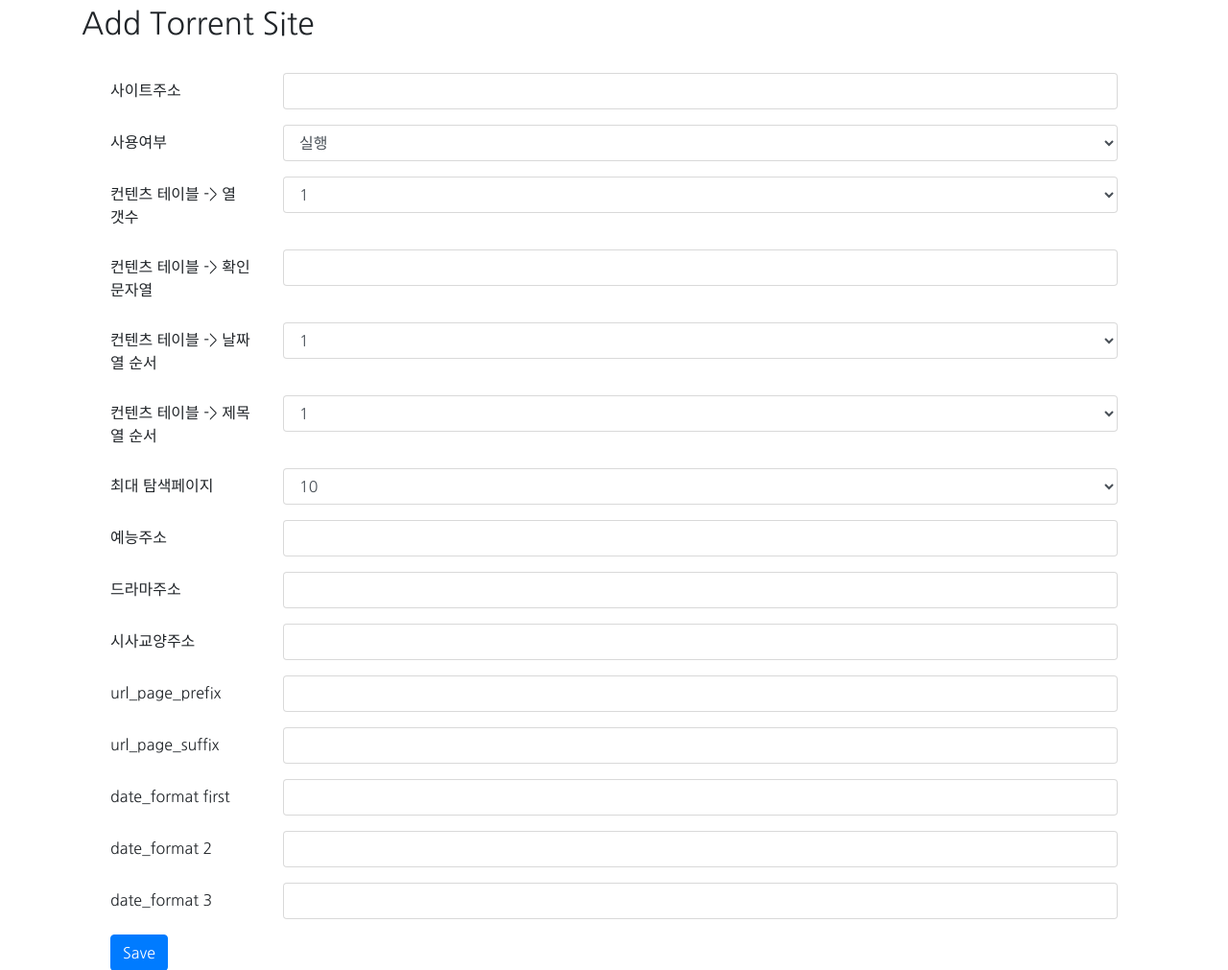
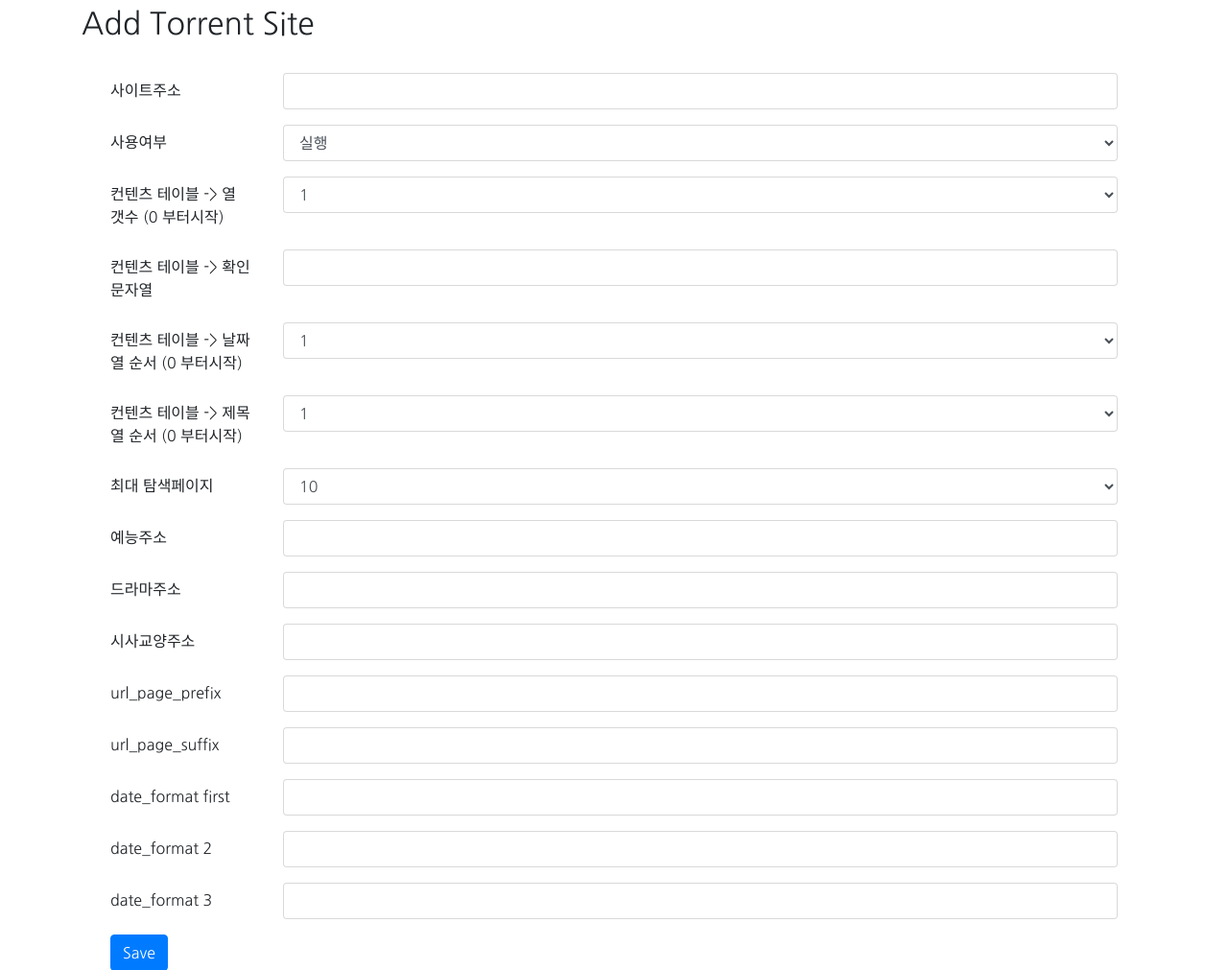
Before and after one commit to kksworks/kks-media-tool-v2, a Django app: page /site_mgr/new/ in a window 1280 px wide. Shown: the part 56-1067 px from the top of the page at 96% size. Run offline with Django 3.2, Linux system fonts and the light colour scheme; parts of the project's set-up code (start-up, migrations or seed data) failed here and were passed over; some libraries are stand-ins or nearby versions.

Commit message:
가독성 수정

```diff
--- a/django_site/site_mgr/forms.py
+++ b/django_site/site_mgr/forms.py
@@ -20,10 +20,10 @@ class TorrentSiteForm(forms.ModelForm):
 
     torrent_site1 = forms.CharField(label='사이트주소', max_length=100, widget=forms.TextInput(attrs={'class':'form-control'}))
     is_use = forms.ChoiceField(label='사용여부',choices=NUMBER_SEL_RUN,widget=forms.Select(attrs={'class':'form-control'}))
-    content_table_total_row_cnt = forms.ChoiceField(label='컨텐츠 테이블 -> 열 갯수',choices=NUMBER_SEL,widget=forms.Select(attrs={'class':'form-control'}))
+    content_table_total_row_cnt = forms.ChoiceField(label='컨텐츠 테이블 -> 열 갯수  (0 부터시작)',choices=NUMBER_SEL,widget=forms.Select(attrs={'class':'form-control'}))
     content_table_chk_str = forms.CharField(label='컨텐츠 테이블 -> 확인 문자열',widget=forms.TextInput(attrs={'class':'form-control'}))
-    content_row_cnt_of_date = forms.ChoiceField(label='컨텐츠 테이블 -> 날짜 열 순서',choices=NUMBER_SEL,widget=forms.Select(attrs={'class':'form-control'}))
-    content_row_cnt_of_title = forms.ChoiceField(label='컨텐츠 테이블 -> 제목 열 순서',choices=NUMBER_SEL,widget=forms.Select(attrs={'class':'form-control'}))
+    content_row_cnt_of_date = forms.ChoiceField(label='컨텐츠 테이블 -> 날짜 열 순서  (0 부터시작)',choices=NUMBER_SEL,widget=forms.Select(attrs={'class':'form-control'}))
+    content_row_cnt_of_title = forms.ChoiceField(label='컨텐츠 테이블 -> 제목 열 순서  (0 부터시작)',choices=NUMBER_SEL,widget=forms.Select(attrs={'class':'form-control'}))
     max_search_page = forms.ChoiceField(label='최대 탐색페이지',choices=NUMBER_SEL2,widget=forms.Select(attrs={'class':'form-control'}))
 
     ent_url = forms.CharField(label='예능주소',widget=forms.TextInput(attrs={'class':'form-control'}))
--- a/django_site/templates/site_mgr/post_detail.html
+++ b/django_site/templates/site_mgr/post_detail.html
@@ -24,7 +24,7 @@
 					<td>{{ torrent_site.is_use }}</td>
 				</tr>
 				<tr>
-					<td>컨텐츠 테이블 -> 열 갯수</td>
+					<td>컨텐츠 테이블 -> 열 갯수 (0 부터시작)</td>
 					<td>{{ torrent_site.content_table_total_row_cnt }}</td>
 				</tr>
 				<tr>
@@ -32,7 +32,7 @@
 					<td>{{ torrent_site.content_table_chk_str }}</td>
 				</tr>
 				<tr>
-					<td>컨텐츠 테이블 -> 날짜 열 순서</td>
+					<td>컨텐츠 테이블 -> 날짜 열 순서 (0 부터시작)</td>
 					<td>{{ torrent_site.content_row_cnt_of_date }}</td>
 				</tr>
 				<tr>
```
